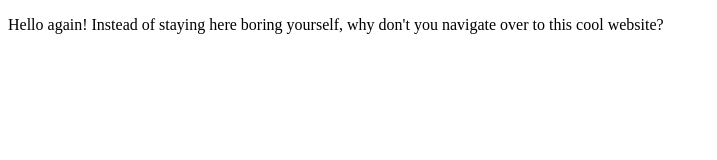
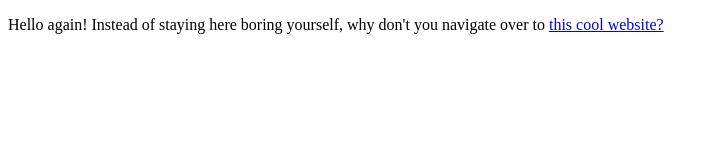
Before and after one commit to kyleharv/second_website, a plain HTML site: page index.html in a window 1280 px wide. Shown: the whole page, without its empty margins (0-717 px from the left). Drawn offline with Linux system fonts and the light colour scheme.

Commit message:
Fix hyperlink typo

```diff
--- a/index.html
+++ b/index.html
@@ -5,6 +5,6 @@
     <title>Second Website for Learn Enough</title>
   </head>
   <body>
-    <p>Hello again! Instead of staying here boring yourself, why don't you navigate over to <a href="https://www.wikipedia.org/"></a>this cool website?</p>
+    <p>Hello again! Instead of staying here boring yourself, why don't you navigate over to <a href="https://www.wikipedia.org/">this cool website?</a></p>
   </body>
 </html>
```
